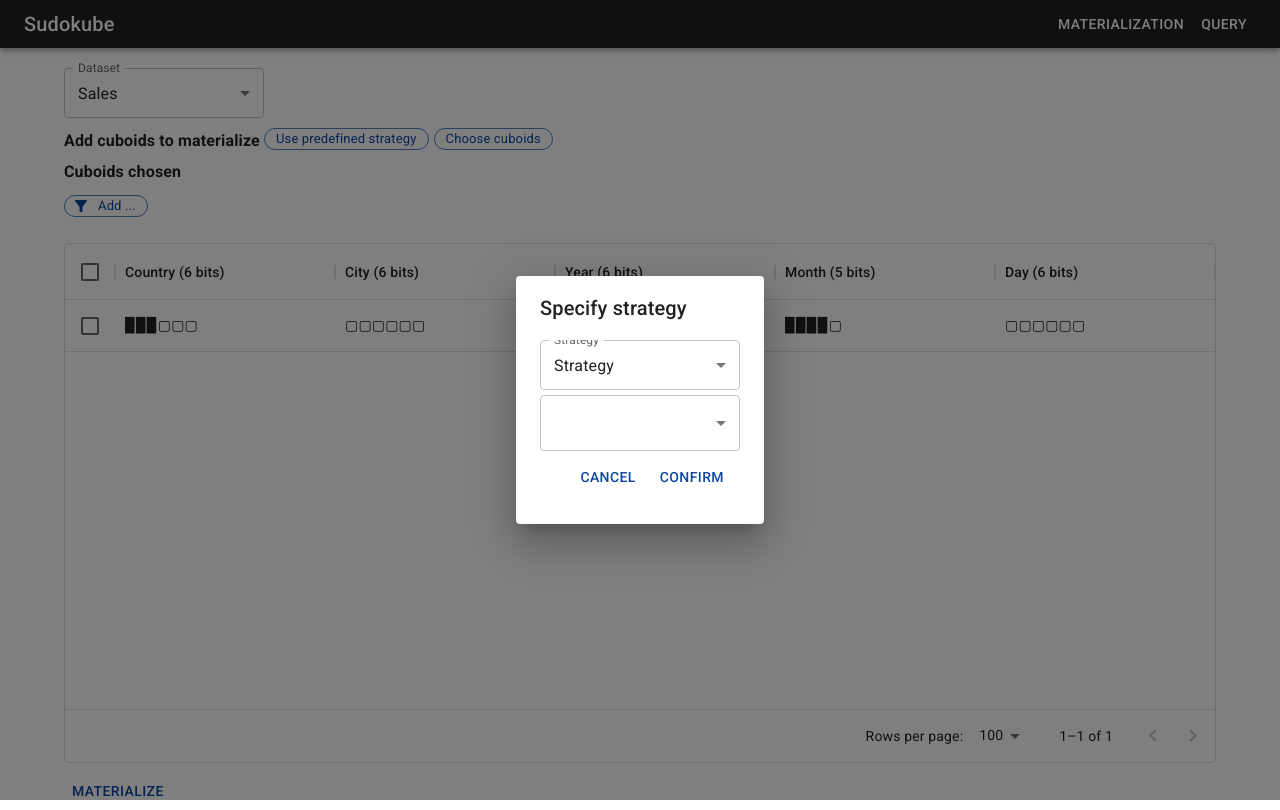
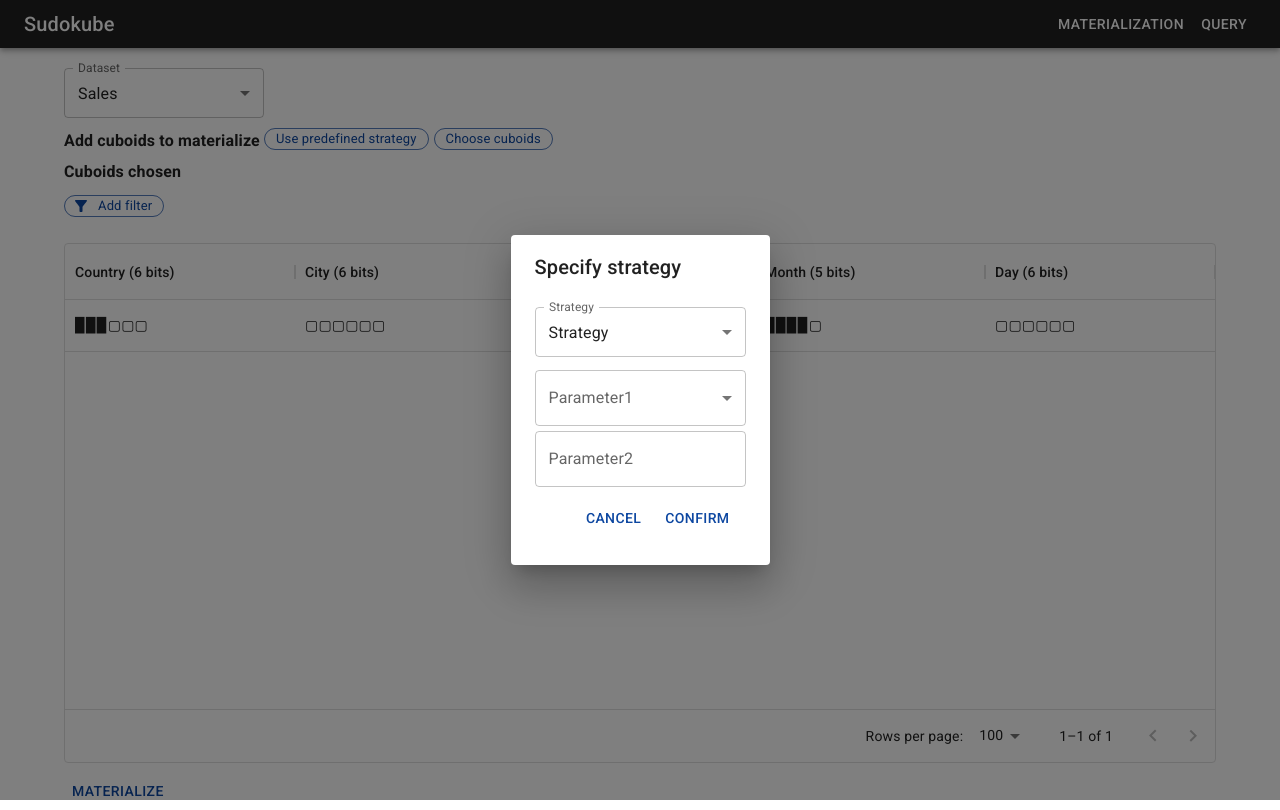
Before and after one commit to zhekai-jiang/sudokube-webui, a React (Create React App) app: page /materialization in a window 1280 px wide. Both pictures are taken after a click on the button "Use predefined strategy". Built offline with nearby package versions, Linux system fonts and the light colour scheme.

Commit message:
Reorganize materialization store and view, implement interactions to define strategy and add filters

```diff
--- a/src/Chips.tsx
+++ b/src/Chips.tsx
@@ -119,57 +119,6 @@ export function FilterChip({ text, onDelete }: {
   />)
 }
 
-export function AddCuboidsFilterChip({onAdd}: {
-  onAdd: (dimensionIndex: number, bitsFrom: number, bitsTo: number) => void
-}) {
-  const { materializationStore } = useRootStore();
-  const [isDialogOpen, setDialogOpen] = React.useState(false);
-  const [dimensionIndex, setDimensionIndex] = React.useState(0);
-  const [bitsFrom, setBitsFrom] = React.useState('');
-  const [bitsTo, setBitsTo] = React.useState('');
-  return (<span>
-    <Chip
-      icon = { <FilterAltIcon style = {{ height: '18px' }} /> }
-      label = 'Add filter'
-      onClick = { () => setDialogOpen(true) }
-      style = {chipStyle}
-      variant = 'outlined'
-      color = 'primary'
-    />
-    <Dialog open = {isDialogOpen}>
-      <DialogTitle>Add Filter</DialogTitle>
-      <DialogContent>
-        <FormControl sx={{ m: 1, minWidth: 120 }}>
-          <InputLabel htmlFor="add-cuboids-filter-select-dimension">Dimension</InputLabel>
-          <Select
-            value = {dimensionIndex}
-            onChange = { e => setDimensionIndex(e.target.value as number) }
-            id="add-cuboids-filter-select-dimension" label="Dimension">
-            { materializationStore.dimensions.map((dimension, index) => (
-              <MenuItem key = { 'add-cuboids-filter-select-dimension-' + index } value = {index}> {dimension.name} </MenuItem>
-            )) }
-          </Select>
-        </FormControl>
-        <FormControl sx={{ m: 1, minWidth: 120 }}>
-          <FormLabel id="add-cuboids-filter-column-range-label" style = {{ fontSize: 'small' }}>Columns</FormLabel>
-          <span aria-labelledby = "add-cuboids-filter-column-range-label">
-            <TextField size = 'small' sx = {{ width: 60 }} onChange = { e => setBitsFrom(e.target.value) } />
-            <span style = {{ lineHeight: 2.5 }}> – </span>
-            <TextField size = 'small' sx = {{ width: 60 }} onChange = { e => setBitsTo(e.target.value) } />
-          </span>
-        </FormControl>
-        <DialogActions>
-          <Button onClick = { () => setDialogOpen(false) }>Cancel</Button>
-          <Button onClick = { () => {
-            onAdd(dimensionIndex, parseInt(bitsFrom), parseInt(bitsTo));
-            setDialogOpen(false);
-          } }>Add</Button>
-        </DialogActions>
-      </DialogContent>
-    </Dialog>
-  </span>)
-}
-
 export function SelectionChip({ keyText, valueText }: {
   keyText: ReactNode, valueText: ReactNode
 }) {
--- a/src/MaterializationStore.tsx
+++ b/src/MaterializationStore.tsx
@@ -44,35 +44,115 @@ export class MaterializationFilter {
   }
 }
 
+export class Cuboid {
+  id: string;
+  dimensions: {name: string, bits: string}[];
+  constructor(id: string, dimensions: {name: string, bits: string}[]) {
+    makeAutoObservable(this);
+    this.id = id;
+    this.dimensions = dimensions;
+  }
+}
+
 export default class MaterializationStore {
-  dataset: string = '';
   datasets: string[] = [];
+  selectedDataset: string = '';
+
+  strategies: MaterializationStrategy[] = [];
+  strategyIndex: number = 0;
+  strategyParameters: string[] = [];
+
   dimensions: MaterializationDimension[] = [];
-  strategies: MaterializationStrategy[] = [];
+
   addCuboidsFilters: MaterializationFilter[] = [];
+  addCuboidsFilteredCuboids: Cuboid[] = [];
+
+  chosenCuboidsFilters: MaterializationFilter[] = [];
+  chosenCuboids: Cuboid[] = [];
+  filteredChosenCuboids: Cuboid[] = [];
+
   constructor() {
     makeAutoObservable(this);
     this.loadDatasets();
     this.loadStrategies();
+    this.loadCuboids();
+
+    // TODO: Remove this when cuboids can really be added
+    this.filteredChosenCuboids = this.chosenCuboids = [
+      {
+        id: "1",
+        dimensions: [
+          { name: "Country", bits: '\u2589\u2589\u2589\u25A2\u25A2\u25A2' },
+          { name: "City", bits: '\u25A2\u25A2\u25A2\u25A2\u25A2\u25A2' },
+          { name: "Year", bits: '\u25A2\u25A2\u25A2\u25A2\u25A2\u25A2' },
+          { name: "Month", bits: '\u2589\u2589\u2589\u2589\u25A2' },
+          { name: "Day", bits: '\u25A2\u25A2\u25A2\u25A2\u25A2\u25A2'}
+        ]
+      }
+    ]
   }
   loadDatasets() {
+    // TODO: Call backend to fetch available datasets
     this.datasets = ['Sales'];
     this.setDatasetAndLoadDimensions(this.datasets[0]);
   }
   setDatasetAndLoadDimensions(dataset: string) {
-    this.dataset = dataset;
+    this.selectedDataset = dataset;
     this.loadDimensions(dataset);
   }
   loadStrategies() {
-    this.strategies = [new MaterializationStrategy('Strategy', [new MaterializationStrategyParameter('Parameter', ['1', '2'])])];
+    // TODO: Call backend to fetch available strategies (with parameters)
+    this.strategies = [new MaterializationStrategy('Strategy', [
+      new MaterializationStrategyParameter('Parameter1', ['1', '2']),
+      new MaterializationStrategyParameter('Parameter2')])];
+  }
+  setStrategyIndex(index: number) {
+    this.strategyIndex = index;
+    this.strategyParameters = Array(this.strategies[index].parameters.length).fill('');
+  }
+  setStrategyParameter(index: number, value: string) {
+    this.strategyParameters[index] = value;
   }
   loadDimensions(dataset: string) {
-    this.dimensions = [new MaterializationDimension('Country', 6), new MaterializationDimension('City', 6)];
+    // TODO: Call backend to fetch available dimensions of the dataset
+    this.dimensions = [
+      new MaterializationDimension('Country', 6),
+      new MaterializationDimension('City', 6),
+      new MaterializationDimension('Year', 6),
+      new MaterializationDimension('Month', 5),
+      new MaterializationDimension('Day', 6)
+    ];
+  }
+
+  loadCuboids() {
+    // TODO: Call backend to fetch cuboids according to filters
+    this.addCuboidsFilteredCuboids = [
+      {
+        id: "1",
+        dimensions: [
+          { name: "Country", bits: '\u2589\u2589\u2589\u25A2\u25A2\u25A2' },
+          { name: "City", bits: '\u25A2\u25A2\u25A2\u25A2\u25A2\u25A2' },
+          { name: "Year", bits: '\u25A2\u25A2\u25A2\u25A2\u25A2\u25A2' },
+          { name: "Month", bits: '\u2589\u2589\u2589\u2589\u25A2' },
+          { name: "Day", bits: '\u25A2\u25A2\u25A2\u25A2\u25A2\u25A2'}
+        ]
+      }
+    ]
   }
   addAddCuboidsFilter(dimensionIndex: number, bitsFrom: number, bitsTo: number) {
     this.addCuboidsFilters.push(new MaterializationFilter(dimensionIndex, bitsFrom, bitsTo));
   }
-  removeFilterAtIndex(index: number) {
+  removeAddCuboidsFilterAtIndex(index: number) {
     this.addCuboidsFilters.splice(index, 1);
   }
+  setAddCuboidsFilteredCuboids(cuboids: Cuboid[]) {
+    this.addCuboidsFilteredCuboids = cuboids;
+  }
+
+  addChosenCuboid(cuboids: Cuboid[]) {
+    // TODO: Add cuboids selected
+  }
+  addChosenCuboidsFilter(dimensionIndex: number, bitsFrom: number, bitsTo: number) {
+    this.chosenCuboidsFilters.push(new MaterializationFilter(dimensionIndex, bitsFrom, bitsTo));
+  }
 }
--- a/src/MaterializationView.tsx
+++ b/src/MaterializationView.tsx
@@ -1,105 +1,31 @@
 import * as React from 'react';
 import Container from '@mui/material/Container';
 import Grid from '@mui/material/Grid';
-import { AddCuboidsFilterChip, ButtonChip, FilterChip, chipStyle } from './Chips';
+import { ButtonChip, FilterChip, chipStyle } from './Chips';
 import Chip from '@mui/material/Chip';
 import FilterAltIcon from '@mui/icons-material/FilterAlt';
-import { DataGrid, GridColDef } from '@mui/x-data-grid';
-import { Box, Button, Dialog, DialogActions, DialogContent, DialogTitle, FormControl, InputLabel, MenuItem, Select, TextField } from '@mui/material';
+import { DataGrid } from '@mui/x-data-grid';
+import { Box, Button, Dialog, DialogActions, DialogContent, DialogTitle, FormControl, FormLabel, InputLabel, MenuItem, Select, TextField } from '@mui/material';
 import { observer } from 'mobx-react-lite';
 import { useRootStore } from './RootStore';
-const columns: GridColDef[] = [
-  {
-    field: 'country',
-    headerName: 'Country (6 bits)',
-    flex: 1,
-    sortable: false,
-    disableColumnMenu: true
-  },
-  {
-    field: 'city',
-    headerName: 'City (6 bits)',
-    flex: 1,
-    sortable: false,
-    disableColumnMenu: true
-  },
-  {
-    field: 'year',
-    headerName: 'Year (6 bits)',
-    flex: 1,
-    sortable: false,
-    disableColumnMenu: true
-  },
-  {
-    field: 'month',
-    headerName: 'Month (5 bits)',
-    flex: 1,
-    sortable: false,
-    disableColumnMenu: true
-  },
-  {
-    field: 'day',
-    headerName: 'Day (6 bits)',
-    flex: 1,
-    sortable: false,
-    disableColumnMenu: true
-  },
-];
-
-const rows = [
-  {
-    id: 1,
-    country: '\u2589\u2589\u2589\u25A2\u25A2\u25A2',
-    city: '\u25A2\u25A2\u25A2\u25A2\u25A2\u25A2',
-    year: '\u25A2\u25A2\u25A2\u25A2\u25A2\u25A2',
-    month: '\u2589\u2589\u2589\u2589\u25A2',
-    day: '\u25A2\u25A2\u25A2\u25A2\u25A2\u25A2'
-  }
-];
+import { Cuboid, MaterializationDimension } from './MaterializationStore';
 
 export default observer(function Materialization() {
-
-  const { materializationStore } = useRootStore();
-  const dimensions = materializationStore.dimensions;
   return (
     <Container style={{ paddingTop: '20px' }}>
       <SelectDataset/>
       <div style = {{ marginTop: 5, marginBottom: 5 }}>
         <span><b>Add cuboids to materialize </b></span>
         <SpecifyStrategy/>
-        <ChooseCuboids/>
+        <AddCuboids/>
       </div>
       <div>
         <div style = {{ marginTop: 5, marginBottom: 10 }}><b>Cuboids chosen</b></div>
-        <Grid container maxHeight='30vh' overflow='scroll' style={{ paddingTop: '1px', paddingBottom: '1px' }}>
-          <Grid item xs={6}>
-            { materializationStore.addCuboidsFilters.map((filter, index) => (
-              <FilterChip
-                key = { 'materialization-filter-chip-' + dimensions[filter.dimensionIndex].name + '-' + filter.bitsFrom + '-' + filter.bitsTo }
-                text = { dimensions[filter.dimensionIndex].name + ' / ' + filter.bitsFrom + '–' + filter.bitsTo }
-                onDelete = { () => materializationStore.removeFilterAtIndex(index) }
-              />
-            )) }
-            <Chip
-              icon = {<FilterAltIcon style = {{ height: '18px' }} />}
-              label = 'Add ...'
-              onClick = {() => {}}
-              style = {chipStyle}
-              variant = 'outlined'
-              color = 'primary'
-            />
-          </Grid>
-        </Grid>
-        <Box sx = {{ height: '65vh', width: '100%', marginTop: '20px' }}>
-          <DataGrid
-            rows = {rows}
-            columns = {columns}
-            checkboxSelection
-            disableRowSelectionOnClick
-          />
-        </Box>
+        <ChosenCuboids />
       </div>
-      <Button style = {{ marginTop: 10 }}>Materialize</Button>
+      <Button style = {{ marginTop: 10 }} onClick = { () => {
+        // TODO: Call backend with list of cuboids to materialize
+      } }>Materialize</Button>
     </Container>
   )
 })
@@ -107,15 +33,15 @@ export default observer(function Materialization() {
 const SelectDataset = observer(() => {
   const { materializationStore } = useRootStore();
   return ( <div>
-    <FormControl sx={{ minWidth: 200 }}>
-      <InputLabel htmlFor="select-dataset">Dataset</InputLabel>
+    <FormControl sx = {{ minWidth: 200 }}>
+      <InputLabel htmlFor = "select-dataset">Dataset</InputLabel>
       <Select
-        id="select-dataset" label="Dataset"
+        id = "select-dataset" label = "Dataset"
         style = {{ maxHeight: '50px', marginBottom: '5px' }}
-        value = {materializationStore.dataset}
+        value = { materializationStore.selectedDataset }
         onChange = { e => materializationStore.setDatasetAndLoadDimensions(e.target.value) }>
         { materializationStore.datasets.map((dataset, index) => (
-          <MenuItem key = { 'select-dataset-' + index } value = {dataset}> {dataset} </MenuItem>
+          <MenuItem key = { 'select-dataset-' + index } value = {dataset}>{dataset}</MenuItem>
         )) }
       </Select>
     </FormControl>
@@ -124,44 +50,67 @@ const SelectDataset = observer(() => {
 
 const SpecifyStrategy = observer(() => {
   const { materializationStore } = useRootStore();
-  const [isStrategyDialogOpen, setStrategyDialogOpen] = React.useState(false);
-  const [strategyIndex, setStrategyIndex] = React.useState(0);
+  const [isDialogOpen, setDialogOpen] = React.useState(false);
   return ( <span>
-    <ButtonChip label = 'Use predefined strategy' variant = 'outlined' onClick = { () => setStrategyDialogOpen(true) } />
-    <Dialog open = {isStrategyDialogOpen}>
+    <ButtonChip label = 'Use predefined strategy' variant = 'outlined' onClick = { () => setDialogOpen(true) } />
+    <Dialog open = {isDialogOpen}>
       <DialogTitle>Specify strategy</DialogTitle>
       <DialogContent>
-      <FormControl sx = {{ minWidth: 200 }}>
-        <InputLabel htmlFor = "select-strategy">Strategy</InputLabel>
+        <FormControl sx = {{ minWidth: 200, marginTop: 1 }}>
+          <InputLabel htmlFor = 'select-strategy'>Strategy</InputLabel>
           <Select
-          id = "select-strategy" label = "Strategy"
+            id = 'select-strategy' label = 'Strategy'
             style = {{ maxHeight: '50px', marginBottom: '5px' }}
-          value = {strategyIndex}
-          onChange = { e => setStrategyIndex(e.target.value as number) }>
+            value = {materializationStore.strategyIndex}
+            onChange = { e => materializationStore.setStrategyIndex(e.target.value as number) }>
             { materializationStore.strategies.map((strategy, index) => (
               <MenuItem key = { 'select-strategy-' + index } value = {index}> {strategy.name} </MenuItem>
             )) }
           </Select>
-        { materializationStore.strategies[strategyIndex].parameters.map(parameter => (parameter.possibleValues ?
-            <Select>
-
-            </Select> : <TextField>
-
-            </TextField>
+          { materializationStore.strategies[materializationStore.strategyIndex].parameters.map((parameter, index) => (
+              parameter.possibleValues ?
+                <FormControl sx = {{ minWidth: 200, marginTop: 1 }}>
+                  <InputLabel htmlFor = { 'strategy-' + materializationStore.strategyIndex + '-param-' + index }>{parameter.name}</InputLabel>
+                  <Select
+                    id = { 'strategy-' + materializationStore.strategyIndex + '-param-' + index }
+                    key = { 'strategy-' + materializationStore.strategyIndex + '-param-' + index }
+                    label = { parameter.name }
+                    style = {{ marginBottom: 5 }}
+                    value = { materializationStore.strategyParameters[index] }
+                    onChange = { e => materializationStore.setStrategyParameter(index, e.target.value) }>
+                    { materializationStore.strategies[materializationStore.strategyIndex].parameters[index].possibleValues!.map((value, valueIndex) => (
+                      <MenuItem
+                        key = { 'strategy-' + materializationStore.strategyIndex + '-param-' + index + '-select-item-' + valueIndex }
+                        value = {index}>
+                        {value}
+                      </MenuItem>
                     )) }
+                  </Select>
+                </FormControl>
+              : <TextField
+                  id = { 'strategy-' + materializationStore.strategyIndex + '-param-' + index }
+                  key = { 'strategy-' + materializationStore.strategyIndex + '-param-' + index }
+                  label = { parameter.name }
+                  style = {{ marginBottom: 5 }}
+                  value = { materializationStore.strategyParameters[index] }
+                  onChange = { e => materializationStore.setStrategyParameter(index, e.target.value) }
+                />
+          ))}
         </FormControl>
         <DialogActions>
-          <Button onClick = { () => setStrategyDialogOpen(false) }>Cancel</Button>
-          <Button onClick = { () => { setStrategyDialogOpen(false); } }>Confirm</Button>
+          <Button onClick = { () => setDialogOpen(false) }>Cancel</Button>
+          <Button onClick = { () => {
+            // TODO: Send strategy and parameters to backend
+            setDialogOpen(false);
+          } }>Confirm</Button>
         </DialogActions>
       </DialogContent>
     </Dialog>
   </span> );
 })
 
-const ChooseCuboids = observer(() => {
+const AddCuboids = observer(() => {
   const { materializationStore } = useRootStore();
-  const addCuboidsFilters = materializationStore.addCuboidsFilters;
   const dimensions = materializationStore.dimensions;
   const [isCuboidsDialogOpen, setCuboidsDialogOpen] = React.useState(false);
   return ( <span>
@@ -175,22 +124,128 @@ const ChooseCuboids = observer(() => {
               return (<FilterChip
                 key = { 'materialization-choose-cuboids-filter-chip-' + dimensions[filter.dimensionIndex].name + '-' + filter.bitsFrom + '-' + filter.bitsTo }
                 text = { dimensions[filter.dimensionIndex].name + ' / ' + filter.bitsFrom + '–' + filter.bitsTo }
-                onDelete = { () => materializationStore.removeFilterAtIndex(index) }
+                onDelete = { () => materializationStore.removeAddCuboidsFilterAtIndex(index) }
               /> );
             }) }
-            <AddCuboidsFilterChip onAdd = {(dimensionIndex: number, bitsFrom: number, bitsTo: number) =>
-              materializationStore.addAddCuboidsFilter(dimensionIndex, bitsFrom, bitsTo)
-            } />
+            <CuboidsFilterChip onAdd = {(dimensionIndex: number, bitsFrom: number, bitsTo: number) => {
+              materializationStore.addAddCuboidsFilter(dimensionIndex, bitsFrom, bitsTo);
+              // TODO: Call backend with filters to get matching cuboids
+            }} />
           </Grid>
         </Grid>
+
         <Box sx = {{ height: '70vh', width: '100%', marginTop: '20px' }}>
-          <DataGrid rows = {rows} columns = {columns} checkboxSelection />
+          <DataGrid
+            rows = { materializationStore.addCuboidsFilteredCuboids.map(cuboidToRow) }
+            columns = { materializationStore.dimensions.map(dimensionToColumn) }
+            checkboxSelection sx = {{ overflowX: 'scroll' }}
+          />
         </Box>
+
         <DialogActions>
           <Button onClick = { () => setCuboidsDialogOpen(false) }>Cancel</Button>
-          <Button onClick = { () => { setCuboidsDialogOpen(false); } }>Confirm</Button>
+          <Button onClick = { () => {
+            // TODO: Probably call backend to refresh the list of cuboids in the outer materialization view
+            setCuboidsDialogOpen(false);
+          } }>Confirm</Button>
         </DialogActions>
       </DialogContent>
     </Dialog>
   </span> );
 });
+
+const ChosenCuboids = observer(() => {
+  const { materializationStore } = useRootStore();
+  const dimensions = materializationStore.dimensions;
+  return ( <div>
+    <Grid container maxHeight='30vh' overflow='scroll' style={{ paddingTop: '1px', paddingBottom: '1px' }}>
+    <Grid item xs={6}>
+      { materializationStore.chosenCuboidsFilters.map((filter, index) => (
+        <FilterChip
+          key = { 'materialization-filter-chip-' + dimensions[filter.dimensionIndex].name + '-' + filter.bitsFrom + '-' + filter.bitsTo }
+          text = { dimensions[filter.dimensionIndex].name + ' / ' + filter.bitsFrom + '–' + filter.bitsTo }
+          onDelete = { () => materializationStore.removeAddCuboidsFilterAtIndex(index) }
+        />
+      )) }
+      <CuboidsFilterChip onAdd = {(dimensionIndex: number, bitsFrom: number, bitsTo: number) =>
+        materializationStore.addChosenCuboidsFilter(dimensionIndex, bitsFrom, bitsTo)
+      } />
+    </Grid>
+  </Grid>
+  <Box sx = {{ height: '65vh', width: '100%', marginTop: '20px' }}>
+    <DataGrid
+      rows = { materializationStore.chosenCuboids.map(cuboidToRow) }
+      columns = { materializationStore.dimensions.map(dimensionToColumn) }
+      disableRowSelectionOnClick
+      sx = {{ overflowX: 'scroll' }}
+    />
+  </Box>
+  </div>
+  )
+})
+
+function CuboidsFilterChip({onAdd}: {
+  onAdd: (dimensionIndex: number, bitsFrom: number, bitsTo: number) => void
+}) {
+  const { materializationStore } = useRootStore();
+  const [isDialogOpen, setDialogOpen] = React.useState(false);
+  const [dimensionIndex, setDimensionIndex] = React.useState(0);
+  const [bitsFrom, setBitsFrom] = React.useState('');
+  const [bitsTo, setBitsTo] = React.useState('');
+  return (<span>
+    <Chip
+      icon = { <FilterAltIcon style = {{ height: '18px' }} /> }
+      label = 'Add filter'
+      onClick = { () => setDialogOpen(true) }
+      style = {chipStyle}
+      variant = 'outlined'
+      color = 'primary'
+    />
+    <Dialog open = {isDialogOpen}>
+      <DialogTitle>Add Filter</DialogTitle>
+      <DialogContent>
+        <FormControl sx={{ m: 1, minWidth: 120 }}>
+          <InputLabel htmlFor="add-cuboids-filter-select-dimension">Dimension</InputLabel>
+          <Select
+            value = {dimensionIndex}
+            onChange = { e => setDimensionIndex(e.target.value as number) }
+            id="add-cuboids-filter-select-dimension" label="Dimension">
+            { materializationStore.dimensions.map((dimension, index) => (
+              <MenuItem key = { 'add-cuboids-filter-select-dimension-' + index } value = {index}> {dimension.name} </MenuItem>
+            )) }
+          </Select>
+        </FormControl>
+        <FormControl sx={{ m: 1, minWidth: 120 }}>
+          <FormLabel id="add-cuboids-filter-column-range-label" style = {{ fontSize: 'small' }}>Columns</FormLabel>
+          <span aria-labelledby = "add-cuboids-filter-column-range-label">
+            <TextField size = 'small' sx = {{ width: 60 }} onChange = { e => setBitsFrom(e.target.value) } />
+            <span style = {{ lineHeight: 2.5 }}> – </span>
+            <TextField size = 'small' sx = {{ width: 60 }} onChange = { e => setBitsTo(e.target.value) } />
+          </span>
+        </FormControl>
+        <DialogActions>
+          <Button onClick = { () => setDialogOpen(false) }>Cancel</Button>
+          <Button onClick = { () => {
+            onAdd(dimensionIndex, parseInt(bitsFrom), parseInt(bitsTo));
+            setDialogOpen(false);
+          } }>Add</Button>
+        </DialogActions>
+      </DialogContent>
+    </Dialog>
+  </span>)
+}
+
+const cuboidToRow = ((cuboid: Cuboid) => {
+  let row: any = {};
+  row["id"] = cuboid.id;
+  cuboid.dimensions.forEach(dimension => row[dimension.name] = dimension.bits);
+  return row;
+});
+
+const dimensionToColumn = ((dimension: MaterializationDimension) => ({
+  field: dimension.name,
+  headerName: dimension.name + ' (' + dimension.numBits + ' bits)',
+  flex: 1,
+  sortable: false,
+  disableColumnMenu: true
+}));
```
Lines whose indentation alone changed are shown as unchanged.
